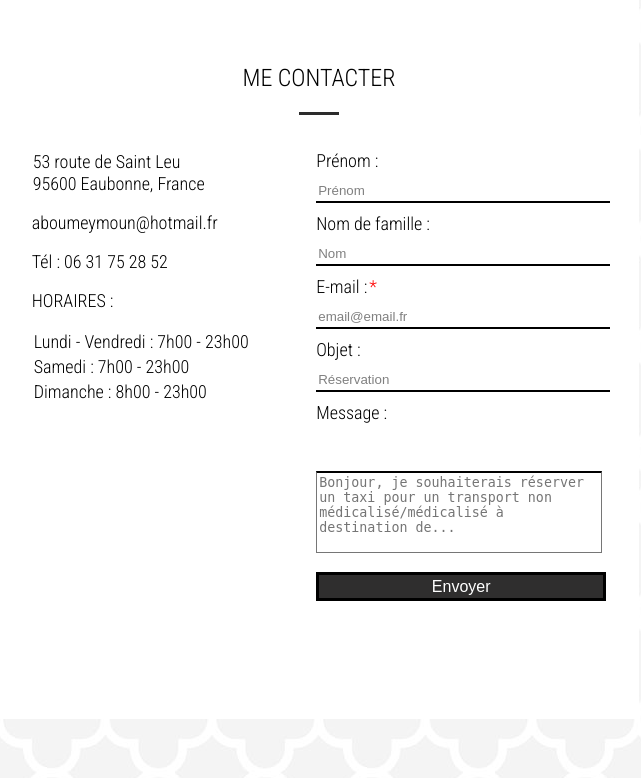
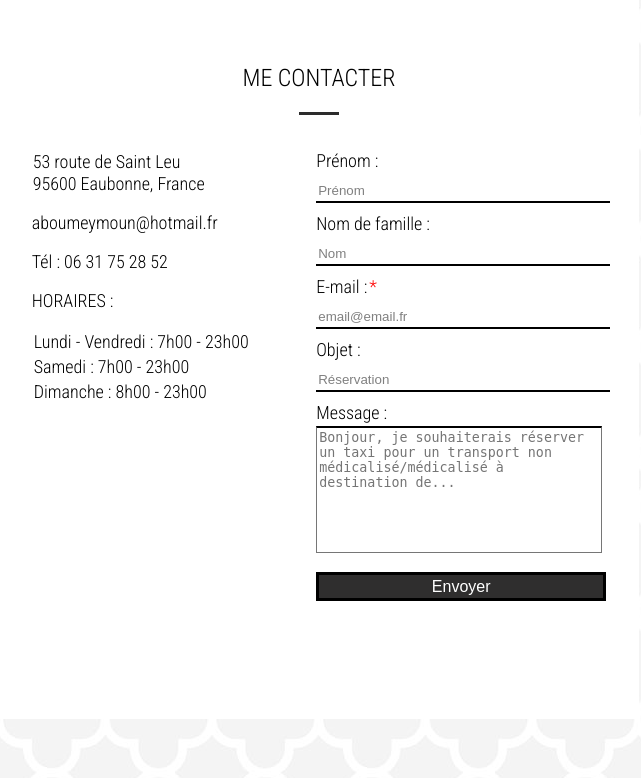
Before and after one commit to ReadyCash2222/Stage_TaxiAbdel, a PHP site: page / in a window 1280 px wide. Shown: the part 3246-4024 px from the top of the page, without its empty margins (321-962 px from the left). Run offline with PHP 8.4, Linux system fonts and the light colour scheme.

Commit message:
fix css text_area

```diff
--- a/css/style.css
+++ b/css/style.css
@@ -582,6 +582,8 @@ img {
 }
 
 .text_area {
+	min-height: 120px;
+	max-width: 290px;
 	max-height: 120px;
 	max-width: 290px;
 	border-top: 2px solid #000000;
```
